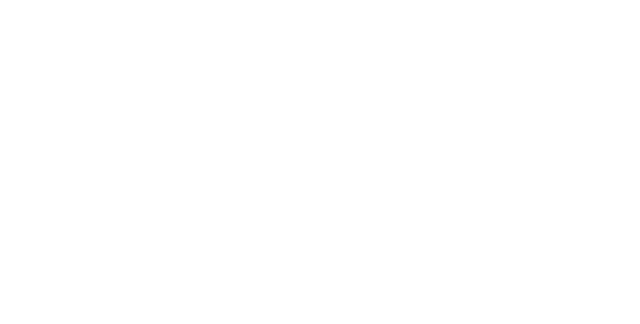
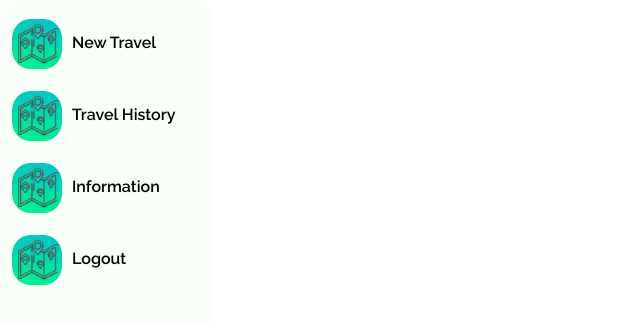
Before and after one commit to kiril-vandzsurak/european-online-border, a React (Create React App) app: page /myAccount in a window 1280 px wide. Before the commit this address had no page. Shown: the top 324 px of the page, without its empty margins (0-640 px from the left). Built offline with nearby package versions, Linux system fonts and the light colour scheme; a web font is replaced by a local one.

Commit message:
start working on account page
Creating menu bar

```diff
--- a/src/App.js
+++ b/src/App.js
@@ -2,6 +2,7 @@
 import WelcomePage from "./components/WelcomePage/WelcomePage.jsx";
 import LoginPage from "./components/LoginPage/LoginPage.jsx";
 import RegisterPage from "./components/RegisterPage/RegisterPage.jsx";
+import MyAccount from "./components/MyAccount/MyAccount.jsx";
 
 function App() {
   return (
@@ -10,6 +11,7 @@
         <Route element={<WelcomePage />} path="/" />
         <Route element={<LoginPage />} path="/login" />
         <Route element={<RegisterPage />} path="/register" />
+        <Route element={<MyAccount />} path="/myAccount" />
       </Routes>
     </BrowserRouter>
   );
--- /dev/null
+++ b/src/components/MyAccount/MyAccount.css
@@ -0,0 +1,24 @@
+@import url("https://fonts.googleapis.com/css2?family=Raleway:wght@600;900&display=swap");
+
+.menuButtons {
+  width: 100% !important;
+  height: 62px !important;
+  margin-top: 10px !important;
+  background-color: transparent !important;
+  border: none !important;
+  color: black !important;
+  font-family: "Raleway", sans-serif !important;
+}
+
+.menuButtons:hover {
+  font-size: 20px;
+  background-color: #c8ffd1 !important;
+}
+
+.menuButtons > img:hover {
+  width: 300px;
+}
+
+.buttonName {
+  margin-left: 10px;
+}
--- /dev/null
+++ b/src/components/MyAccount/MyAccount.jsx
@@ -0,0 +1,90 @@
+import Container from "react-bootstrap/Container";
+import Row from "react-bootstrap/Row";
+import Col from "react-bootstrap/Col";
+import { Button } from "react-bootstrap";
+import "./MyAccount.css";
+
+const MyAccount = () => {
+  return (
+    <div>
+      <Container fluid>
+        <Row>
+          <Col lg={2} style={{ padding: "0" }}>
+            <div
+              style={{
+                width: "100%",
+                height: "100vh",
+                backgroundColor: "#f8fff9",
+                borderRadius: "20px",
+              }}
+            >
+              <Button className="menuButtons">
+                <div className="d-flex align-items-center">
+                  <img
+                    style={{
+                      display: "block",
+                      width: "50px",
+                      height: "50px",
+                      marginTop: "3px",
+                    }}
+                    src={window.location.origin + "/travelHistory.png"}
+                    alt="img"
+                  />
+                  <span className="buttonName">New Travel</span>
+                </div>
+              </Button>
+              <Button className="menuButtons">
+                <div className="d-flex align-items-center">
+                  <img
+                    style={{
+                      display: "block",
+                      width: "50px",
+                      height: "50px",
+                      marginTop: "3px",
+                    }}
+                    src={window.location.origin + "/travelHistory.png"}
+                    alt="img"
+                  />
+                  <span className="buttonName">Travel History</span>
+                </div>
+              </Button>
+              <Button className="menuButtons">
+                <div className="d-flex align-items-center">
+                  <img
+                    style={{
+                      display: "block",
+                      width: "50px",
+                      height: "50px",
+                      marginTop: "3px",
+                    }}
+                    src={window.location.origin + "/travelHistory.png"}
+                    alt="img"
+                  />
+                  <span className="buttonName">Information</span>
+                </div>
+              </Button>
+              <Button className="menuButtons">
+                <div className="d-flex align-items-center">
+                  <img
+                    style={{
+                      display: "block",
+                      width: "50px",
+                      height: "50px",
+                      marginTop: "3px",
+                    }}
+                    src={window.location.origin + "/travelHistory.png"}
+                    alt="img"
+                  />
+                  <span className="buttonName">Logout</span>
+                </div>
+              </Button>
+            </div>
+          </Col>
+          <Col lg={10}></Col>
+        </Row>
+      </Container>
+    </div>
+  );
+};
+
+export default MyAccount;
```
Also changed, not shown: public/travelHistory.png (added).
